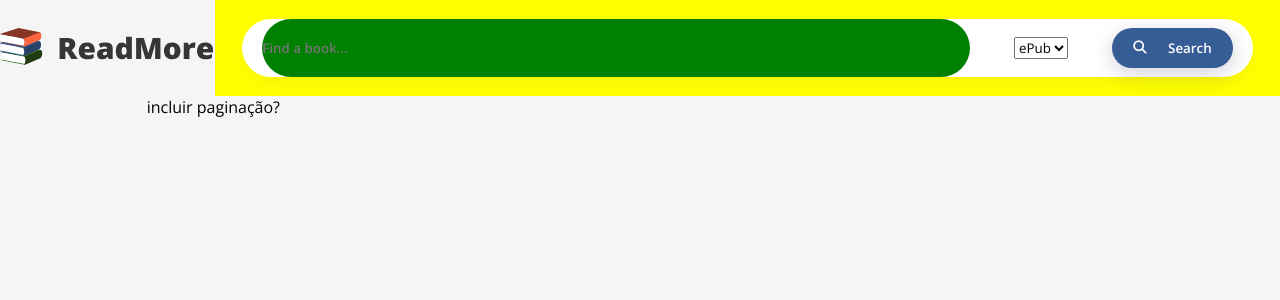
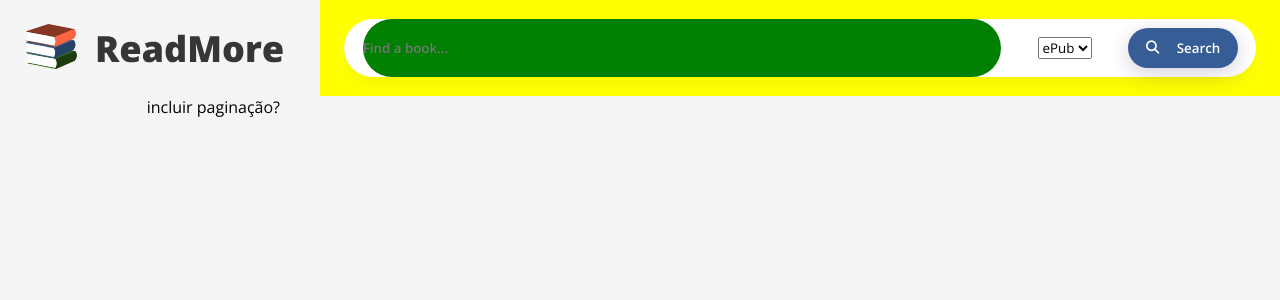
Before and after one commit to JJDSNT/bookstore, a Next.js app: page / in a window 1280 px wide. Shown: the top 300 px of the page. Built offline with nearby package versions, Linux system fonts and the light colour scheme.

Commit message:
um hack para imagem media query

```diff
--- a/components/Header.js
+++ b/components/Header.js
@@ -1,7 +1,7 @@
 import React, { Component } from "react";
 import Image from 'next/future/image'
 import style from "./Header.module.css";
-import Logoteste from '../assets/readmoreFullLogo.svg'
+import Logofull from '../assets/readmoreFullLogo.svg'
 
 class Header extends Component {
   constructor(props) {
@@ -36,11 +36,11 @@ class Header extends Component {
   }
 
   getStyle(state) { if (!state) return style.hidden; else return style.error }
-
+//<Image className={style.logo} src={Logofull} alt="Logo" />
   render() {
     return (
       <div className={style.header}>
-        <Image className={style.logo} src={Logoteste} alt="Logo" />
+        <div className={style.logo}>&nbsp;<br />&nbsp;</div>
         <div className={style.searchContainer}>
           <form className={style.searchBar} onSubmit={this.search}>
             <input
--- a/components/Header.module.css
+++ b/components/Header.module.css
@@ -7,7 +7,19 @@
 
 .logo {
   margin-left: 2%;
-  width: calc(150px + 15%);
+  width: 80px;
+  background-image: url('/images/readMoreLogo.svg');
+  background-repeat:no-repeat;
+  background-position: left top;
+  padding: 2px;
+}
+
+
+@media (min-width: 600px) {
+  .logo {
+    width: calc(200px + 15%);
+    background-image: url('/images/readmoreFullLogo.svg');
+  }
 }
 
 .searchContainer {
--- a/pages/index.js
+++ b/pages/index.js
@@ -20,7 +20,8 @@ export default function Home() {
         <meta property="og:description" content="web ePub reader." />
         <meta property="og:image" content="/images/bookstore.jpg" />
 
-        <meta name="twitter:card" content="summary_large_image" />
+        <meta name="twitter:card" content="summary" />
+        <meta name="twitter:site" content="@flickr" />
         <meta property="twitter:domain" content="bookstore-gamma.vercel.app/" />
         <meta property="twitter:url" content="https://bookstore-gamma.vercel.app/" />
         <meta name="twitter:title" content="Bookstore" />
```
